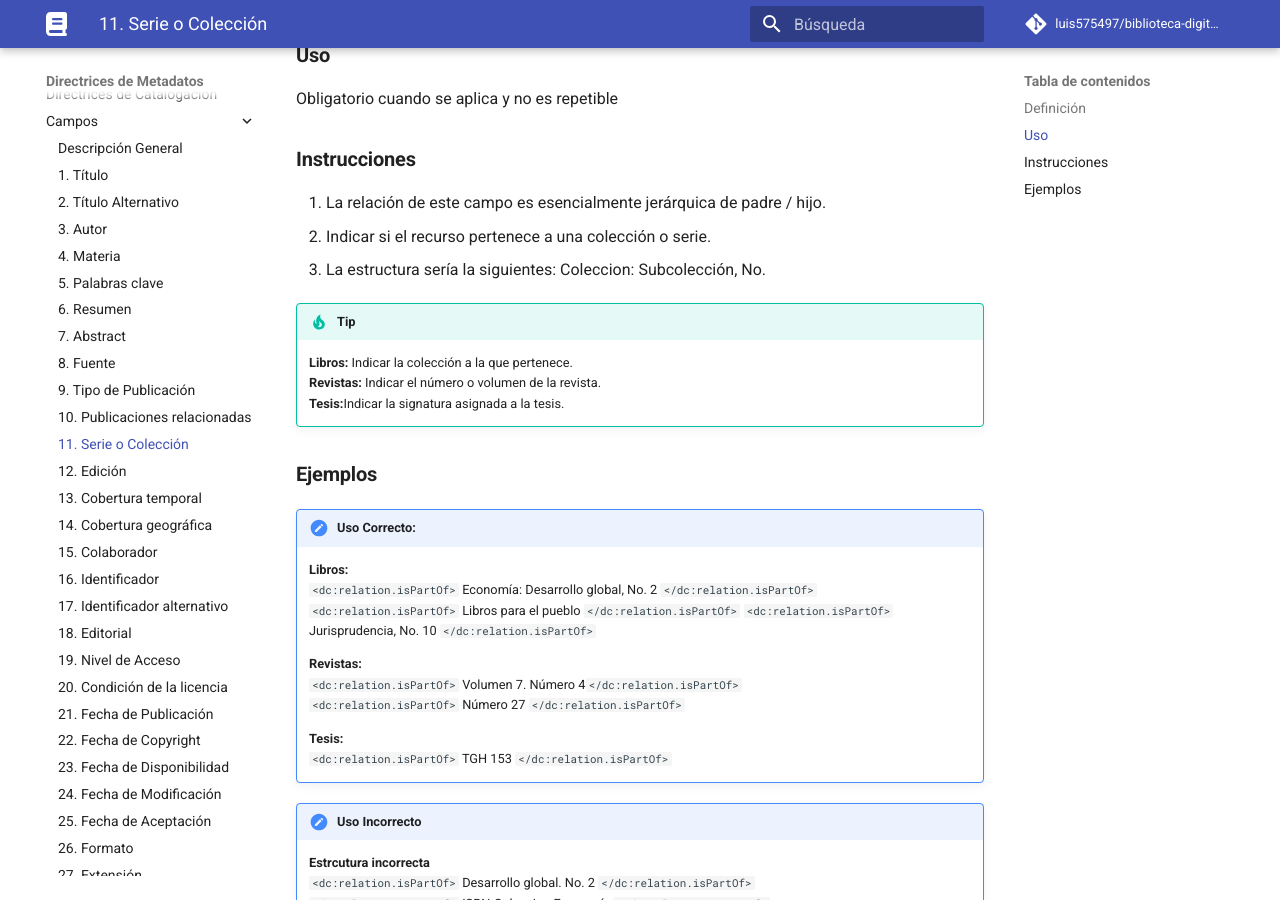
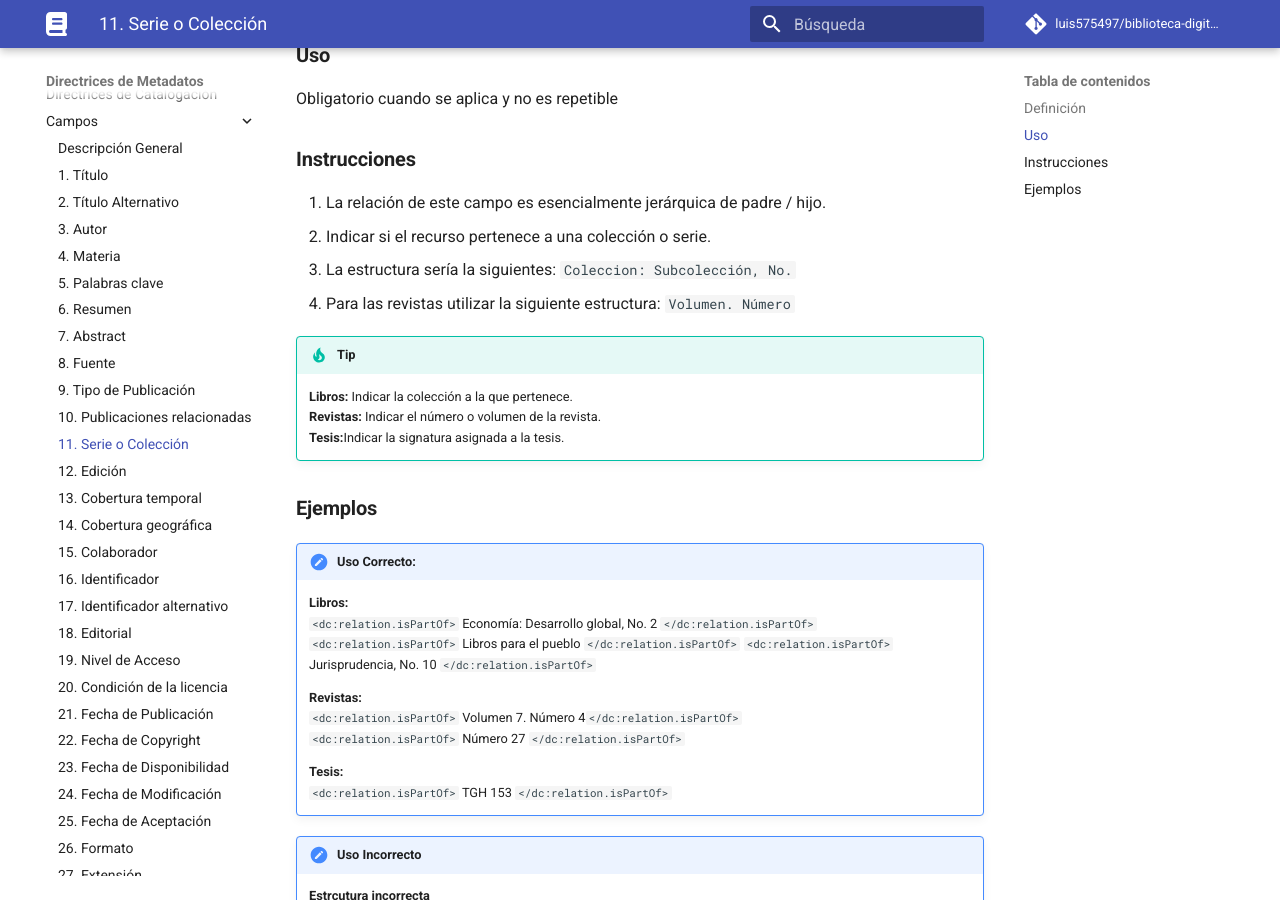
Before and after one commit to luis575497/biblioteca-digital-docs, an MkDocs documentation site: the page built from docs/metadatos/serie.md, in a window 1280 px wide and 900 px high, scrolled down 374 px. Built offline with MkDocs 1.6.1 and Material for MkDocs 9.7.7, drawn with Linux system fonts in a browser that asks for light colours; comment, search, counter and statistics services are not loaded; the version menu is left out.

Commit message:
Update serie.md

```diff
--- a/docs/metadatos/serie.md
+++ b/docs/metadatos/serie.md
@@ -11,7 +11,8 @@ Obligatorio cuando se aplica y no es repetible
 ### __Instrucciones__
 1. La relación de este campo es esencialmente jerárquica de padre / hijo.
 2. Indicar si el recurso pertenece a una colección o serie.
-3. La estructura sería la siguientes: Coleccion: Subcolección, No.
+3. La estructura sería la siguientes: `Coleccion: Subcolección, No. `
+4. Para las revistas utilizar la siguiente estructura: `Volumen. Número`
 
 !!! tip
     **Libros:** Indicar la colección a la que pertenece.
```
